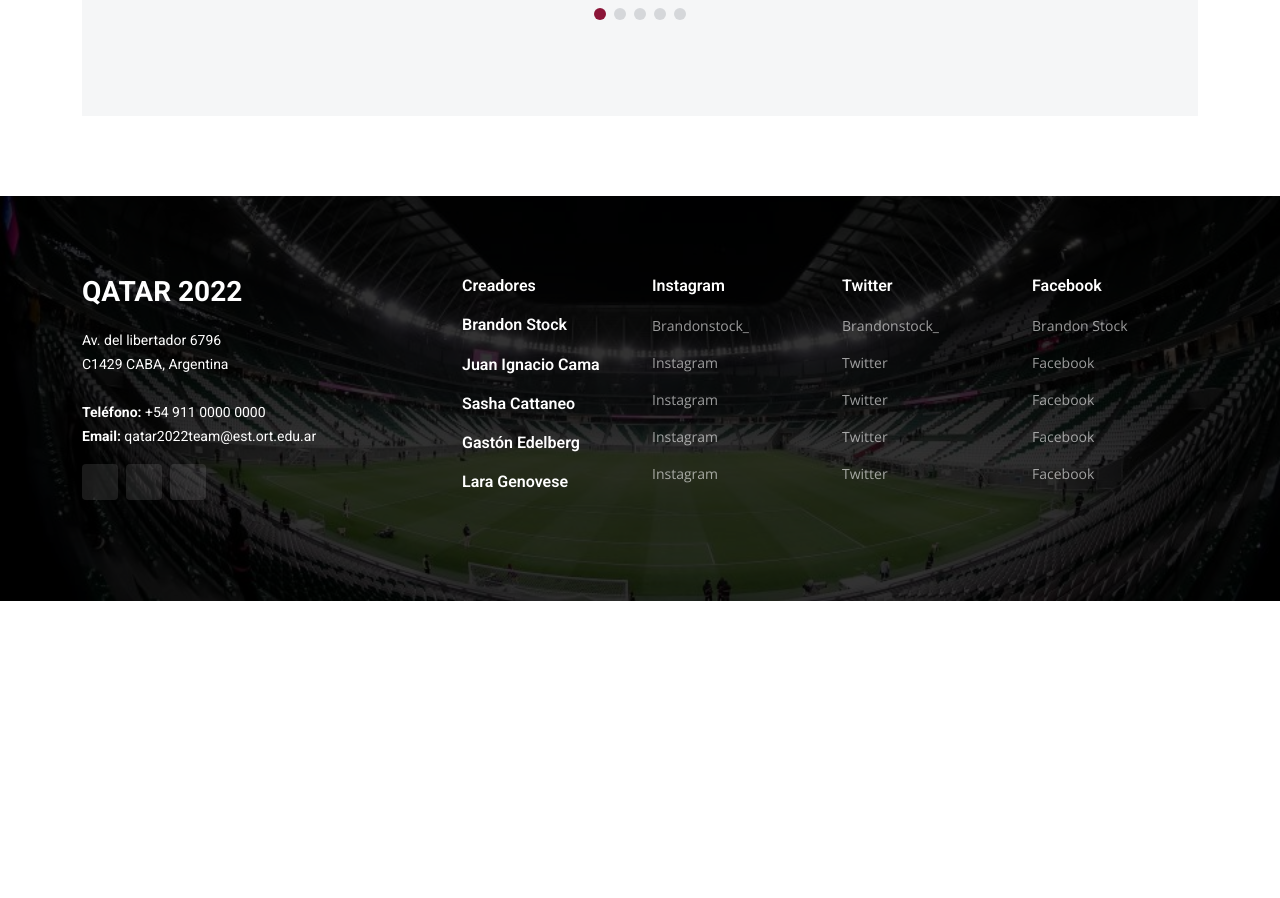
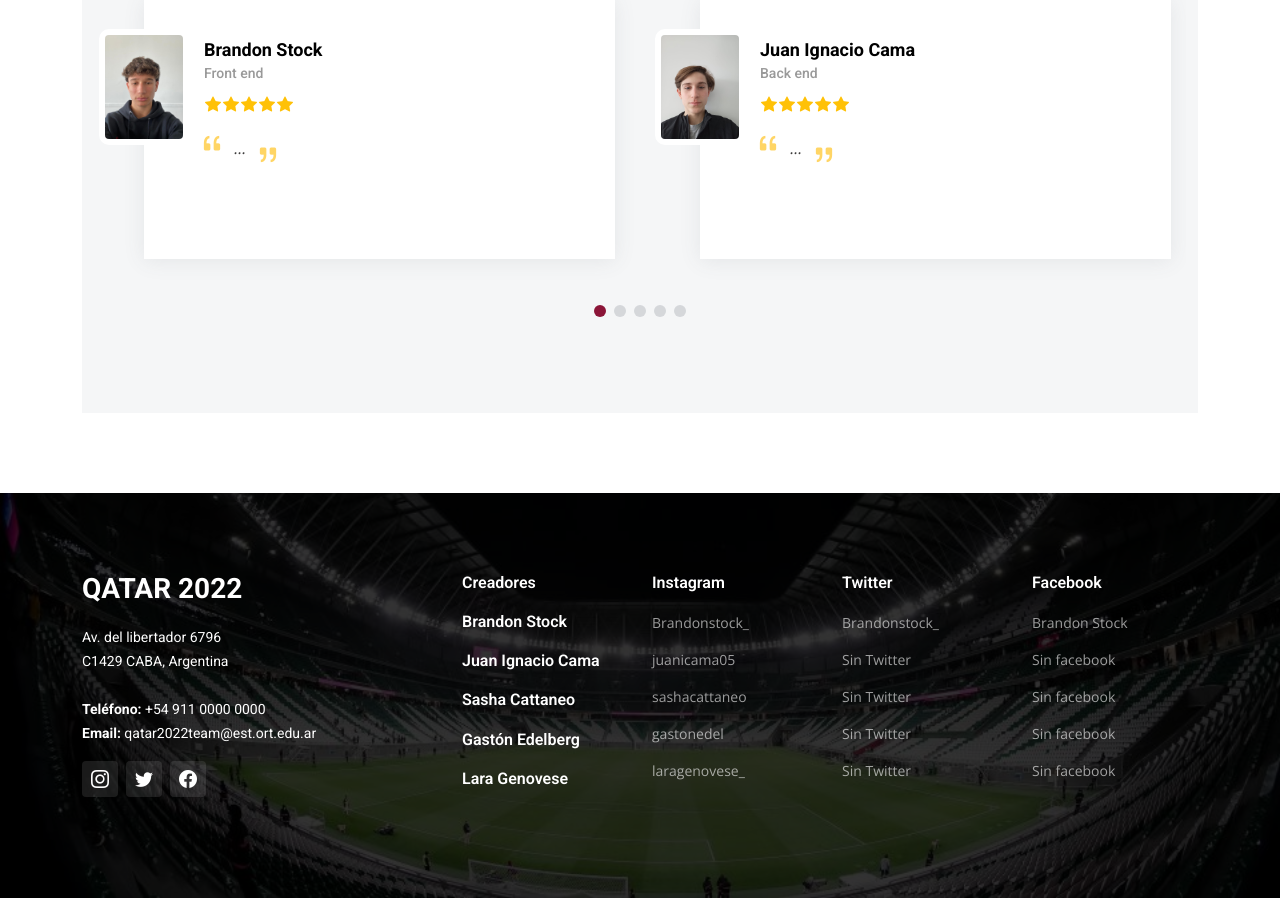
Before and after one commit to BrandonStock1/WebProyecto, a PHP site: page / in a window 1280 px wide. Shown: the part 4594-5492 px from the top of the page. Before the commit the page ends 5195 px from the top, so only its background shows below. Run offline with PHP 8.4, Linux system fonts and the light colour scheme; some web fonts are replaced.

Commit message:
falta ajax

```diff
--- a/album.php
+++ b/album.php
@@ -55,7 +55,7 @@
   <br>
 
 <body style="background-image: url('assets/img/negro.png');">
-  <div data-paperturn="embed-v1" style="width: 100%; max-width: 100%; height: 600px;"><iframe src="https://www.paperturn-view.com/?pid=MjY268373&bgcolor=%23000000&embed=script&shadow=1&flipSound=1&hardCover=1" width="100%" height="100%" webkitallowfullscreen mozallowfullscreen allowfullscreen style="border: 0px; display: block; background-color: #000000"></iframe></div><script src="https://www.paperturn-view.com/script/embed?v=1"></script>
+<div data-paperturn="embed-v1" style="width: 100%; max-width: 100%; height: 600px;"><iframe src="https://www.paperturn-view.com/?pid=MjY268919&p=3&bgcolor=%23000000&embed=script&shadow=1&flipSound=1&hardCover=" width="100%" height="100%" webkitallowfullscreen mozallowfullscreen allowfullscreen style="border: 0px; display: block; background-color: #000000"></iframe></div><script src="https://www.paperturn-view.com/script/embed?v=1"></script>
 
     <a href="#" class="scroll-top d-flex align-items-center justify-content-center"><i class="bi bi-arrow-up-short"></i></a>
 
--- a/assets/todo/icons/icons.css
+++ b/assets/todo/icons/icons.css
@@ -1,8 +1,8 @@
 @font-face {
   font-display: block;
   font-family: "bootstrap-icons";
-  src: url("./fonts/bootstrap-icons.woff2?8d200481aa7f02a2d63a331fc782cfaf") format("woff2"),
-url("./fonts/bootstrap-icons.woff?8d200481aa7f02a2d63a331fc782cfaf") format("woff");
+  src: url("./fonts/icons.woff2?8d200481aa7f02a2d63a331fc782cfaf") format("woff2"),
+url("./fonts/icons.woff?8d200481aa7f02a2d63a331fc782cfaf") format("woff");
 }
 
 .bi::before,
--- a/index.php
+++ b/index.php
@@ -199,8 +199,20 @@
                 </div>
               </div>
             </div>
+
+            <div class="col-lg-4 col-md-6 portfolio-item filter-Septiembre">
+              <div class="portfolio-content h-100">
+                <img src="assets/img/gastilab.jpeg" class="img-fluid" alt="">
+                <div class="portfolio-info">
+                  <a href="assets/img/gastilab.jpeg" data-gallery="portfolio-gallery-Septiembre" class="glightbox preview-link"><i class="bi bi-zoom-in"></i></a>
+                </div>
+              </div>
+            </div>
+
           </div>
         </div>
+
+
 
       </div>
     </section>
@@ -587,10 +599,10 @@
             <h4>Instagram</h4>
             <ul>
               <li><a href="https://www.instagram.com/">Brandonstock_</a></li>
-              <li><a href="https://www.instagram.com/">Instagram</a></li>
-              <li><a href="https://www.instagram.com/">Instagram</a></li>
-              <li><a href="https://www.instagram.com/">Instagram</a></li>
-              <li><a href="https://www.instagram.com/">Instagram</a></li>
+              <li><a href="https://www.instagram.com/">juanicama05</a></li>
+              <li><a href="https://www.instagram.com/">sashacattaneo</a></li>
+              <li><a href="https://www.instagram.com/">gastonedel</a></li>
+              <li><a href="https://www.instagram.com/">laragenovese_</a></li>
             </ul>
           </div>
 
@@ -598,10 +610,10 @@
             <h4>Twitter</h4>
             <ul>
               <li><a href="https://www.twitter.com/">Brandonstock_</a></li>
-              <li><a href="https://www.twitter.com/">Twitter</a></li>
-              <li><a href="https://www.twitter.com/">Twitter</a></li>
-              <li><a href="https://www.twitter.com/">Twitter</a></li>
-              <li><a href="https://www.twitter.com/">Twitter</a></li>
+              <li><a href="https://www.twitter.com/">Sin Twitter</a></li>
+              <li><a href="https://www.twitter.com/">Sin Twitter</a></li>
+              <li><a href="https://www.twitter.com/">Sin Twitter</a></li>
+              <li><a href="https://www.twitter.com/">Sin Twitter</a></li>
 
             </ul>
           </div>
@@ -610,10 +622,10 @@
             <h4>Facebook</h4>
             <ul>
               <li><a href="https://www.facebook.com/">Brandon Stock</a></li>
-              <li><a href="https://www.facebook.com/">Facebook</a></li>
-              <li><a href="https://www.facebook.com/">Facebook</a></li>
-              <li><a href="https://www.facebook.com/">Facebook</a></li>
-              <li><a href="https://www.facebook.com/">Facebook</a></li>
+              <li><a href="https://www.facebook.com/">Sin facebook</a></li>
+              <li><a href="https://www.facebook.com/">Sin facebook</a></li>
+              <li><a href="https://www.facebook.com/">Sin facebook</a></li>
+              <li><a href="https://www.facebook.com/">Sin facebook</a></li>
             </ul>
           </div>
 
```
Also changed, not shown: assets/img/gastilab.jpeg (added).
